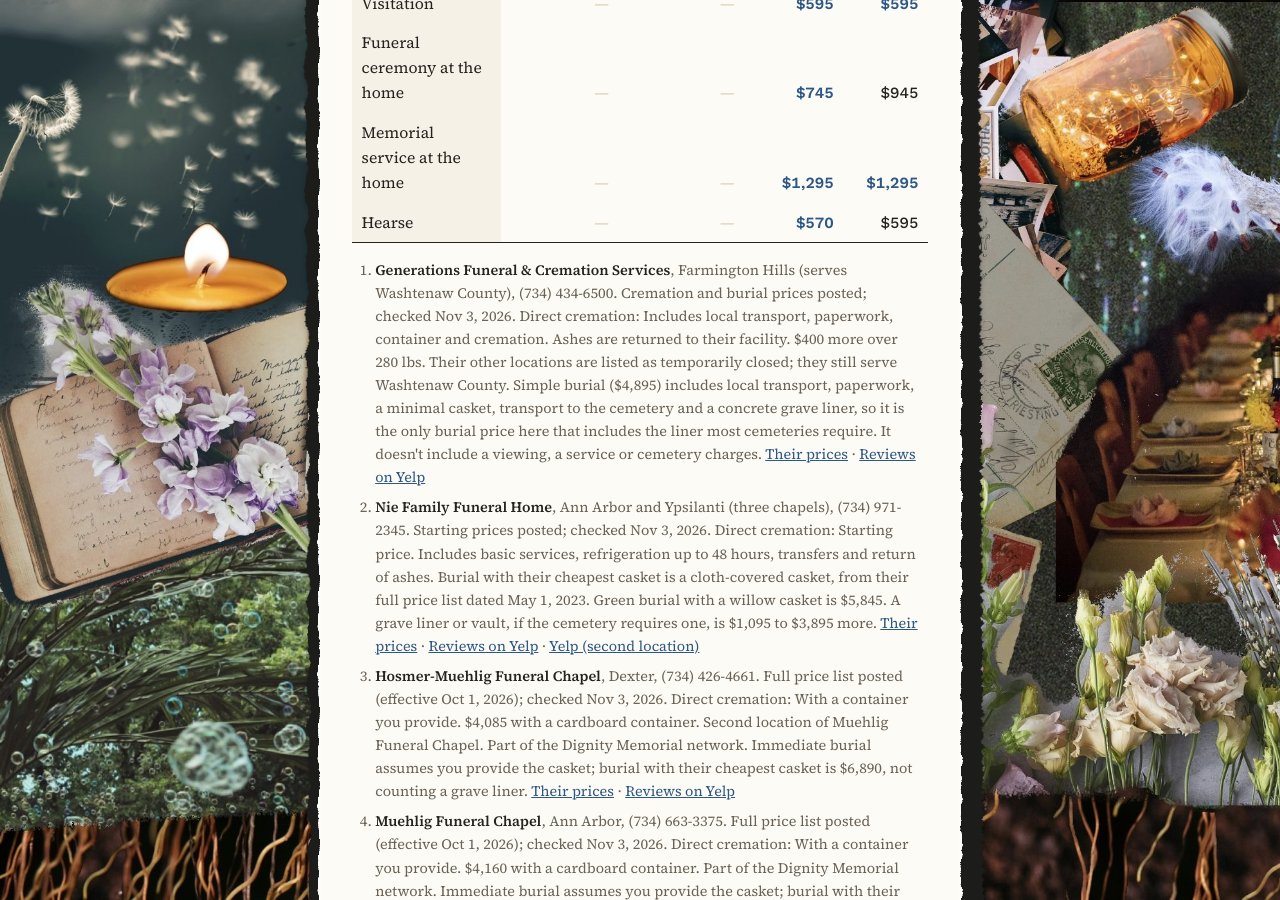
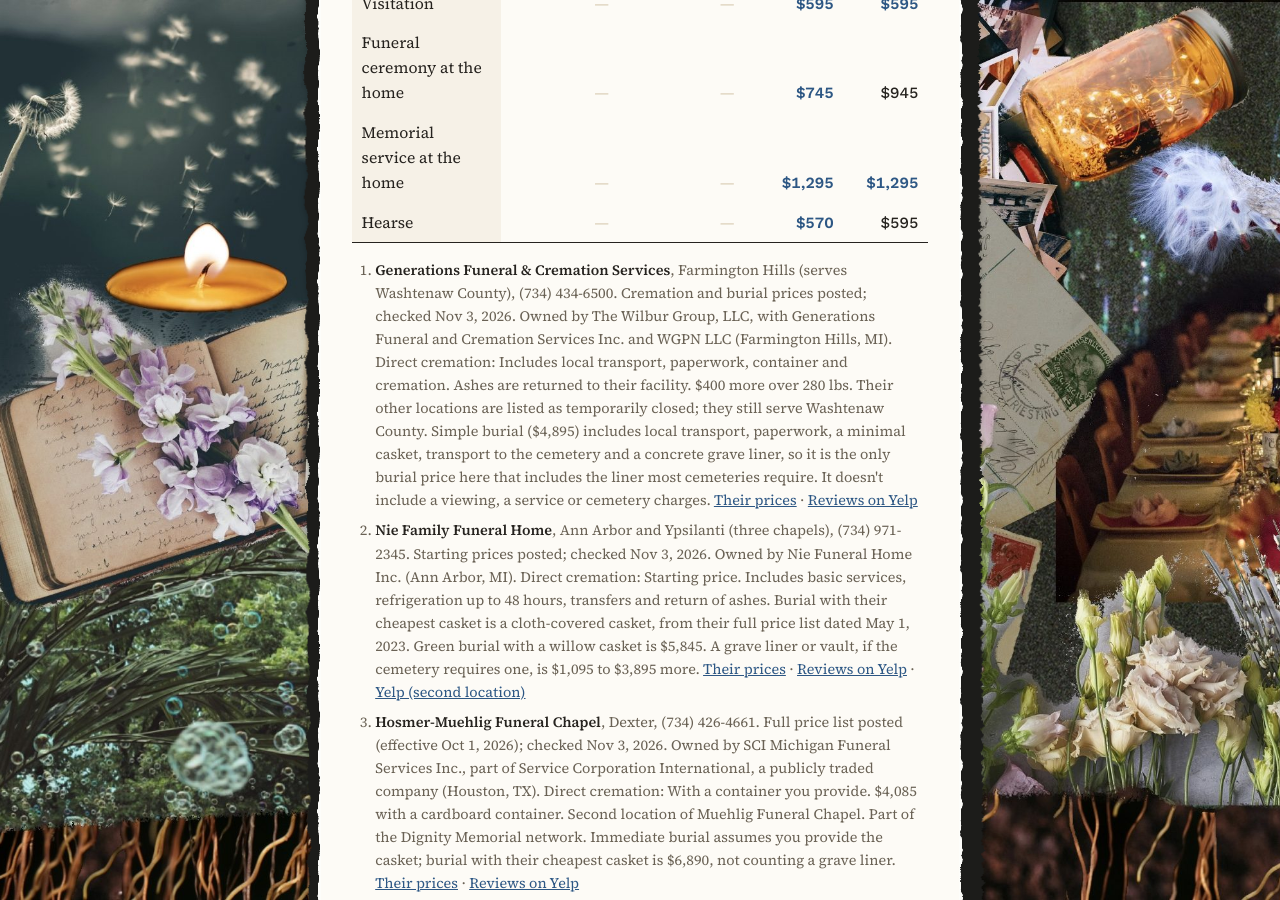
Before and after one commit to katekelley/graveandseed, a Jekyll site: the page built from prices.html, in a window 1280 px wide and 900 px high, scrolled down 1838 px. Built offline with Jekyll 4.4.1, drawn with Linux system fonts in a browser that asks for light colours; some of the changed text lies outside the part shown.

Commit message:
Show each funeral home's owner and home base on the prices page
Co-Authored-By: Claude Opus 5.5 <noreply@anthropic.com>
Claude-Session: https://claude.ai/code/session_011MgnuE64cQZ1C3cuogwWEL

```diff
--- a/_data/prices.yml
+++ b/_data/prices.yml
@@ -1,4 +1,5 @@
 updated: "November 3, 2026"
+owners_note: "Owners are from each funeral home's Michigan license record, checked November 6, 2026."
 intro: "Funeral prices in Washtenaw County vary a lot, and most homes don't post them. These are the prices each funeral home publishes, with the date we checked. Always confirm with the funeral home before deciding."
 items:
   - { key: direct_cremation, label: "Direct cremation" }
@@ -13,6 +14,7 @@ items:
   - { key: hearse, label: "Hearse" }
 homes:
   - name: "Generations Funeral & Cremation Services"
+    owner: "The Wilbur Group, LLC, with Generations Funeral and Cremation Services Inc. and WGPN LLC (Farmington Hills, MI)"
     yelp: "https://www.yelp.com/biz/generations-funeral-and-cremation-services-farmington-hills"
     short: "Generations"
     town: "Farmington Hills (serves Washtenaw County)"
@@ -33,6 +35,7 @@ homes:
     hearse: ""
     notes: "Their other locations are listed as temporarily closed; they still serve Washtenaw County. Simple burial ($4,895) includes local transport, paperwork, a minimal casket, transport to the cemetery and a concrete grave liner, so it is the only burial price here that includes the liner most cemeteries require. It doesn't include a viewing, a service or cemetery charges."
   - name: "Nie Family Funeral Home"
+    owner: "Nie Funeral Home Inc. (Ann Arbor, MI)"
     yelp: "https://www.yelp.com/biz/nie-family-funeral-home-and-cremation-service-ann-arbor"
     yelp_more: "https://www.yelp.com/biz/nie-funeral-home-ann-arbor-2"
     short: "Nie Family"
@@ -55,6 +58,7 @@ homes:
     hearse: ""
     notes: "Burial with their cheapest casket is a cloth-covered casket, from their full price list dated May 1, 2023. Green burial with a willow casket is $5,845. A grave liner or vault, if the cemetery requires one, is $1,095 to $3,895 more."
   - name: "Hosmer-Muehlig Funeral Chapel"
+    owner: "SCI Michigan Funeral Services Inc., part of Service Corporation International, a publicly traded company (Houston, TX)"
     yelp: "https://www.yelp.com/biz/hosmer-muehlig-funeral-chapel-dexter"
     short: "Hosmer-Muehlig"
     town: "Dexter"
@@ -75,6 +79,7 @@ homes:
     hearse: 570
     notes: "Second location of Muehlig Funeral Chapel. Part of the Dignity Memorial network. Immediate burial assumes you provide the casket; burial with their cheapest casket is $6,890, not counting a grave liner."
   - name: "Muehlig Funeral Chapel"
+    owner: "SCI Michigan Funeral Services Inc., part of Service Corporation International, a publicly traded company (Houston, TX)"
     yelp: "https://www.yelp.com/biz/muehlig-funeral-chapel-ann-arbor"
     short: "Muehlig"
     town: "Ann Arbor"
@@ -96,31 +101,37 @@ homes:
     notes: "Part of the Dignity Memorial network. Immediate burial assumes you provide the casket; burial with their cheapest casket is $6,940, not counting a grave liner. Packages run from $5,845 (cremation) to $21,027 (full funeral with vault)."
 not_posted:
   - name: "Staffan-Mitchell Funeral Home"
+    owner: "Staffan-Mitchell Funeral Home Inc. (Chelsea, MI)"
     yelp: "https://www.yelp.com/biz/staffan-mitchell-funeral-home-chelsea"
     town: "Chelsea"
     phone: "(734) 475-1444"
     status: "No prices online; call for their price list"
   - name: "Stark Funeral Professionals"
+    owner: "Stark Funeral Professionals Inc. (Ypsilanti, MI)"
     yelp: "https://www.yelp.com/biz/stark-funeral-professionals-ypsilanti"
     town: "Ypsilanti"
     phone: "(734) 482-4900"
     status: "Not yet checked"
   - name: "C & H Community for Funerals"
+    owner: "Curries & Herron Funeral Home LLC (Ypsilanti, MI)"
     yelp: "https://www.yelp.com/biz/c-and-h-community-home-for-funerals-ypsilanti"
     town: "Ypsilanti"
     phone: "(734) 482-9889"
     status: "Not yet checked"
   - name: "Robison-Bahnmiller Funeral Home"
+    owner: "Robison-Bahnmiller Funeral Home Inc. (Saline, MI)"
     yelp: "https://www.yelp.com/biz/robison-bahnmiller-funeral-home-saline-4"
     town: "Saline"
     phone: "(734) 429-9760"
     status: "Not yet checked"
   - name: "Cole Funeral Chapel"
+    owner: "Cole Funeral Chapel Inc. (Chelsea, MI)"
     yelp: "https://www.yelp.com/biz/cole-funeral-chapel-chelsea"
     town: "Chelsea"
     phone: "(734) 475-1551"
     status: "Not yet checked"
   - name: "Ochalek Funeral and Cremation Service"
+    owner: "Ochalek Funeral and Cremation Service (Milan, MI)"
     yelp: "https://www.yelp.com/biz/ochalek-stark-funeral-services-milan"
     town: "Milan"
     phone: "(734) 439-1100"
--- a/prices.html
+++ b/prices.html
@@ -112,7 +112,7 @@ ol.notes strong { color: var(--ink); font-weight: 600; }
       </div>
       <ol class="notes">
         {%- for h in p.homes %}
-        <li><strong>{{ h.name }}</strong>, {{ h.town }}, {{ h.phone }}. {{ h.posted }}; checked {{ h.checked }}.{% if h.direct_cremation_note != "" %} Direct cremation: {{ h.direct_cremation_note }}{% endif %}{% if h.notes != "" %} {{ h.notes }}{% endif %} <a href="{{ h.website }}" rel="noopener">Their prices</a>{% if h.yelp and h.yelp != "" %} &middot; <a href="{{ h.yelp }}" rel="noopener">Reviews on Yelp</a>{% endif %}{% if h.yelp_more and h.yelp_more != "" %} &middot; <a href="{{ h.yelp_more }}" rel="noopener">Yelp (second location)</a>{% endif %}</li>
+        <li><strong>{{ h.name }}</strong>, {{ h.town }}, {{ h.phone }}. {{ h.posted }}; checked {{ h.checked }}.{% if h.owner and h.owner != "" %} Owned by {{ h.owner }}.{% endif %}{% if h.direct_cremation_note != "" %} Direct cremation: {{ h.direct_cremation_note }}{% endif %}{% if h.notes != "" %} {{ h.notes }}{% endif %} <a href="{{ h.website }}" rel="noopener">Their prices</a>{% if h.yelp and h.yelp != "" %} &middot; <a href="{{ h.yelp }}" rel="noopener">Reviews on Yelp</a>{% endif %}{% if h.yelp_more and h.yelp_more != "" %} &middot; <a href="{{ h.yelp_more }}" rel="noopener">Yelp (second location)</a>{% endif %}</li>
         {%- endfor %}
       </ol>
     </section>
@@ -127,7 +127,7 @@ ol.notes strong { color: var(--ink); font-weight: 600; }
       <h2>Funeral homes without posted prices</h2>
       <ul class="plain-list">
         {%- for h in p.not_posted %}
-        <li><strong>{{ h.name }}</strong>, {{ h.town }}, {{ h.phone }}: {{ h.status }}{% if h.yelp and h.yelp != "" %} &middot; <a href="{{ h.yelp }}" rel="noopener">Reviews on Yelp</a>{% endif %}</li>
+        <li><strong>{{ h.name }}</strong>, {{ h.town }}, {{ h.phone }}: {{ h.status }}{% if h.owner and h.owner != "" %}. Owned by {{ h.owner }}{% endif %}{% if h.yelp and h.yelp != "" %} &middot; <a href="{{ h.yelp }}" rel="noopener">Reviews on Yelp</a>{% endif %}</li>
         {%- endfor %}
       </ul>
     </section>
@@ -136,7 +136,7 @@ ol.notes strong { color: var(--ink); font-weight: 600; }
       <span class="label">Your rights</span>
       <div class="box">
         <p>Under the federal Funeral Rule, a funeral home must give you its itemized price list when you visit, and tell you prices over the phone. You can buy a casket or urn somewhere else, and they can't charge you for using it. You can buy only the items you want. <a href="https://consumer.ftc.gov/articles/ftc-funeral-rule" rel="noopener">More from the FTC</a></p>
-        <p class="small">Prices come from each funeral home's own published list on the date shown. Grave and Seed has no financial relationship with any funeral home listed and doesn't recommend one over another. Read their reviews on Yelp and decide for yourself. Spot an error or a newer price? Email {{ c.email }}.</p>
+        <p class="small">Prices come from each funeral home's own published list on the date shown. Grave and Seed has no financial relationship with any funeral home listed and doesn't recommend one over another. Read their reviews on Yelp and decide for yourself. {{ p.owners_note }} Spot an error or a newer price? Email {{ c.email }}.</p>
       </div>
     </section>
   </div>
```
Also changed, not shown: .pages.yml.
